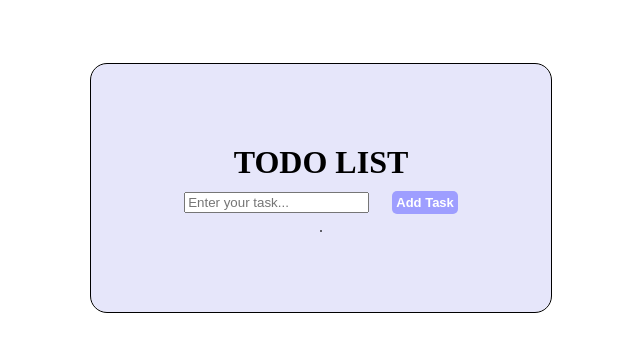
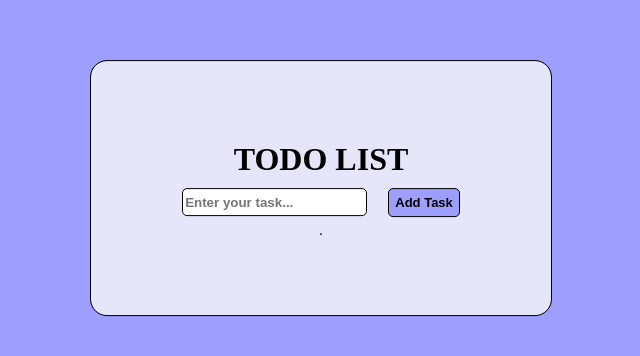
Before and after one commit to Gagandeep-N/To-do, a React (Create React App) app in the folder to-do/: page / in a window 1280 px wide. Shown: the part 212-568 px from the top of the page, without its empty margins (319-959 px from the left). Built offline with nearby package versions, Linux system fonts and the light colour scheme.

Commit message:
minor css changes

```diff
--- a/to-do/src/assets/Todo.css
+++ b/to-do/src/assets/Todo.css
@@ -1,3 +1,7 @@
+body{
+    background-color: #9E9EFF;
+}
+
 .heading{
     margin-top: 0px;
     margin-bottom: 10px;
@@ -34,17 +38,25 @@
     width: auto;
     margin-right: 10px;
     min-width: 150px;
+    font-weight: 600;
+    height: 1.5rem;
+    border-radius: 5px;
+    border: 1px solid black;
 }
 
+::placeholder{
+    font-weight: 600;
+}
 
 .add-button{
     background-color: #9E9EFF;
     border: transparent;
     border-radius: 5px;
-    padding: 0.25rem;
-    color: white;
+    color: black;
     font-size: 13px;
     font-weight: 600;
+    border: 1px solid black;
+    height: 1.8rem;
 }
 
 .add-button{
--- a/to-do/src/assets/TodoItem.css
+++ b/to-do/src/assets/TodoItem.css
@@ -4,13 +4,14 @@
     margin-top: 1rem;
     flex-direction: column;
     border: 1px solid black;
-    background-color: #E3E9FA;
+    /* background-color: #E3E9FA; */
+    background-color: #9E9EFF;
     border-radius: 1rem;
 }
 
 .tasks-list{
     display: flex;
-    justify-content: space-between; /* Distribute items evenly */
+    justify-content: space-between;
     align-items: center;
     min-width: 230px;
     width: auto;
@@ -21,6 +22,7 @@
     display: flex;
     flex-direction: row;
     align-items: center;
+    font-weight: 600;
 }
 
 .delete-button{
```
